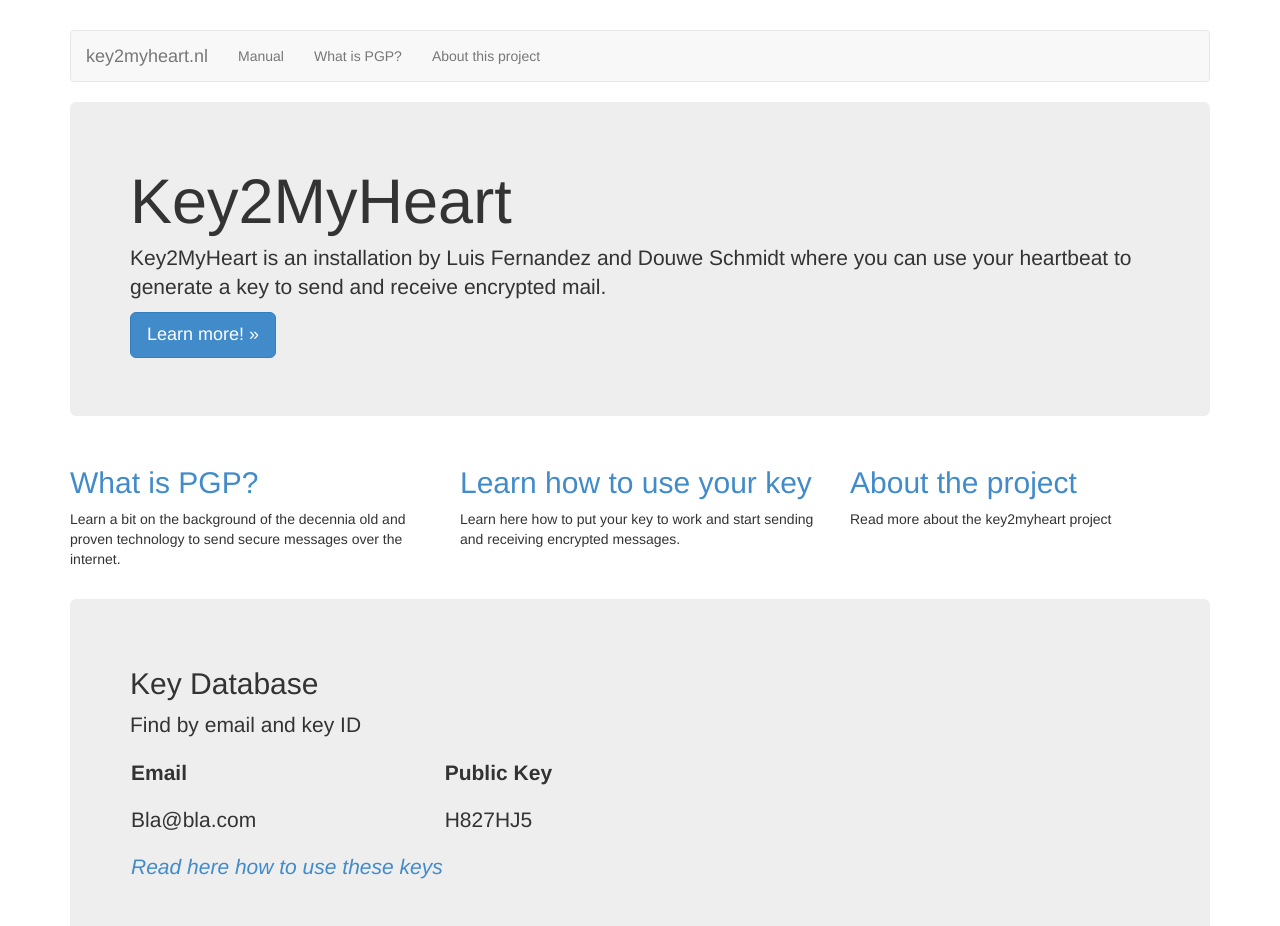
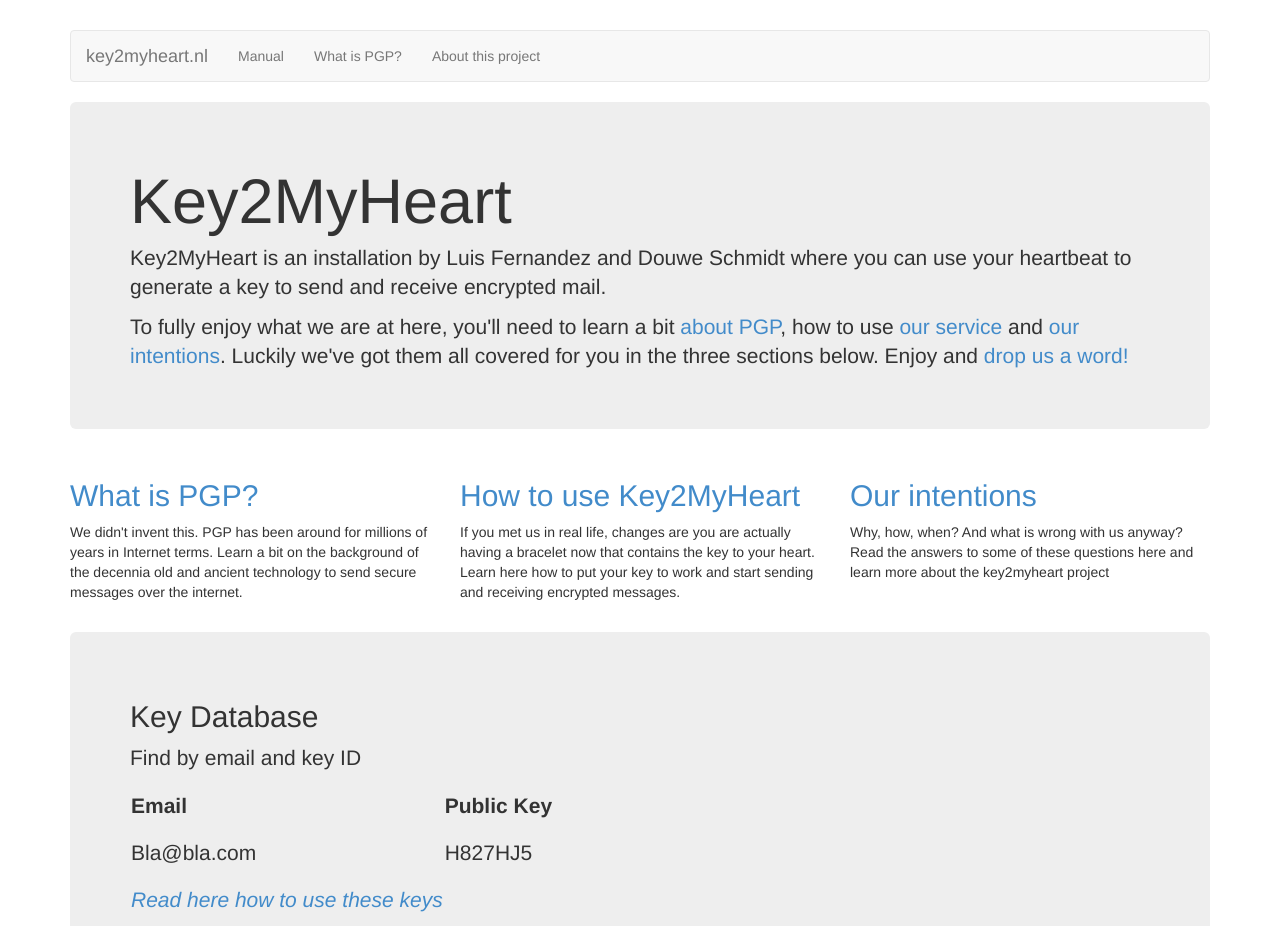
Before and after one commit to dosch/keys2myheart, a plain HTML site: page website/index.html in a window 1280 px wide. Shown: the top 926 px of the page. Drawn offline with Linux system fonts and the light colour scheme.

Commit message:
Upward and Onward
fixing’ small things

```diff
--- a/website/index.html
+++ b/website/index.html
@@ -10,7 +10,7 @@
 	    <title>Key2MyHeart</title>
 
 	    <link href="./assets/navbar.css" rel="stylesheet">
-	    <link href="./assets/bootstrap.css" rel="stylesheet">
+	    <link href="assets/bootstrap.css" rel="stylesheet">
 	</head>
 
 	<body style="">
@@ -19,7 +19,7 @@
 
 		    <div class="navbar navbar-default">
 		        <div class="navbar-header">
-			        <a class="navbar-brand" href="http://key2myheart.nl">key2myheart.nl</a>
+			        <a class="navbar-brand" href="index.html">key2myheart.nl</a>
 		        </div>
 		        <div class="navbar-collapse collapse">
 			        <ul class="nav navbar-nav">
@@ -34,24 +34,24 @@
 		    <div class="jumbotron">
 		        <h1>Key2MyHeart</h1>
 		        <p>Key2MyHeart is an installation by Luis Fernandez and Douwe Schmidt where you can use your heartbeat to generate a key to send and receive encrypted mail. </p>
-		        <p><a class="btn btn-lg btn-primary" href="about.html">Learn more! »</a></p>
+		        <p>To fully enjoy what we are at here, you'll need to learn a bit <a href="what_is_pgp.html"> about PGP</a>, how to use <a href="manual.html"> our service</a> and <a href="about.html"> our intentions</a>. Luckily we've got them all covered for you in the three sections below. Enjoy and <a href="mailto:info@key2myheart.nl"> drop us a word!</a></p>
 		    </div>
 
 	      <!-- Example row of columns -->
 			<div class="row">
 		        <div class="col-lg-4">
 			        <h2><a href="what_is_pgp.html"> What is PGP?</a></h2>
-			        <p>Learn a bit on the background of the decennia old and proven technology to send secure messages over the internet.</p>
+			        <p>We didn't invent this. PGP has been around for millions of years in Internet terms. Learn a bit on the background of the decennia old and ancient technology to send secure messages over the internet.</p>
 		        </div>
 
 		        <div class="col-lg-4">
-			        <h2><a href="manual.html"> Learn how to use your key</a></h2>
-			        <p>Learn here how to put your key to work and start sending and receiving encrypted messages.</p>
+			        <h2><a href="manual.html">How to use Key2MyHeart</a></h2>
+			        <p>If you met us in real life, changes are you are actually having a bracelet now that contains the key to your heart. Learn here how to put your key to work and start sending and receiving encrypted messages.</p>
 			    </div>
 
 		        <div class="col-lg-4">
-			        <h2><a href="about.html">About the project</a></h2>
-			        <p>Read more about the key2myheart project</p>
+			        <h2><a href="about.html">Our intentions</a></h2>
+			        <p>Why, how, when? And what is wrong with us anyway? Read the answers to some of these questions here and learn more about the key2myheart project</p>
 		        </div>
 		    </div>
 	      &nbsp;
```
Also changed, not shown: website/manual.html (+5 -14 lines).
